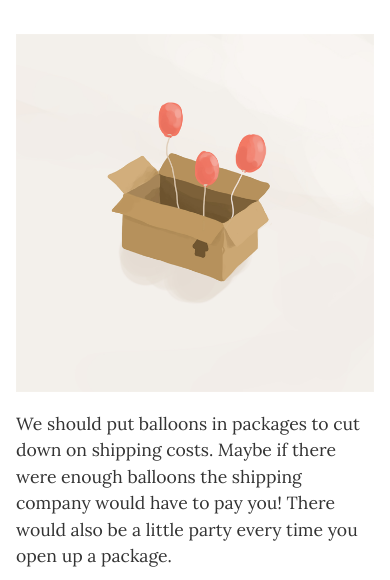
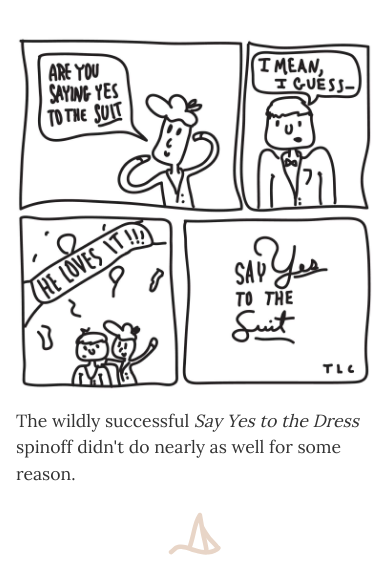
Before and after one commit to sailormansam/sailormansam, a website: page src/index.html in a window 390 px wide. Shown: the part 259-839 px from the top of the page. Drawn offline with Linux system fonts and the light colour scheme.

Commit message:
new comic

```diff
--- a/src/css/main.css
+++ b/src/css/main.css
@@ -71,10 +71,11 @@
 }
 
 article img {
-	margin-bottom: 2.5em;
 	max-width: 685px;
 	width: 100%;
-	height: 100%;
+	height: auto;
+	position: absolute;
+	z-index: 1;
 }
 
 article:after {
@@ -112,6 +113,13 @@
 	font-family: Lora;
 	color: #EA6D11;
 	font-weight: bold;
+}
+
+.block {
+	width: 100%;
+	position: relative;
+	padding-top: 100%;
+	margin-bottom: 2.5em;
 }
 
 footer {
@@ -163,7 +171,7 @@
 		content: "";
 	}
 
-	article img {
+	.block {
 		margin-bottom: 1em;
 	}
 
--- a/src/index.html
+++ b/src/index.html
@@ -17,6 +17,16 @@
 		<script src="js/Comic.js"></script>
 		<script src="js/main.js"></script>
 		<!-- endbuild -->
+
+		<script>
+			(function(i,s,o,g,r,a,m){i['GoogleAnalyticsObject']=r;i[r]=i[r]||function(){
+			(i[r].q=i[r].q||[]).push(arguments)},i[r].l=1*new Date();a=s.createElement(o),
+			m=s.getElementsByTagName(o)[0];a.async=1;a.src=g;m.parentNode.insertBefore(a,m)
+			})(window,document,'script','//www.google-analytics.com/analytics.js','ga');
+
+			ga('create', 'UA-69080263-1', 'auto');
+			ga('send', 'pageview');
+		</script>
 	</head>
 	<body>
 		<header>
@@ -42,7 +52,16 @@
 			</article>
 -->
 			<article>
-				<img src="images/balloons.png" alt="Balloons">
+				<img src="images/say-yes-to-the-suit.jpg" alt="Balloons">
+				<div class="block"></div>
+				<div class="copy">
+					<blockquote>The wildly successful <em>Say Yes to the Dress</em> spinoff didn't do nearly as well for some reason.</blockquote>
+				</div>
+			</article>
+
+			<article>
+				<img src="images/balloons.jpg" alt="Balloons">
+				<div class="block"></div>
 				<div class="copy">
 					<blockquote>We should put balloons in packages to cut down on shipping costs. Maybe if there were enough balloons the shipping company would have to pay you! There would also be a little party every time you open up a package.</blockquote>
 				</div>
```
Also changed, not shown: dist/css/main.min.css, dist/images/balloons.jpg (added), dist/images/balloons.png (deleted), dist/images/box1.svg (deleted), dist/images/box2.svg (deleted), dist/images/box3.svg (deleted), dist/images/box4.svg (deleted), dist/images/say-yes-to-the-suit.jpg (added), dist/index.html, src/images/balloons.jpg (added), src/images/balloons.png (deleted), src/images/box1.svg (deleted), src/images/box2.svg (deleted), src/images/box3.svg (deleted), 2 more files.
